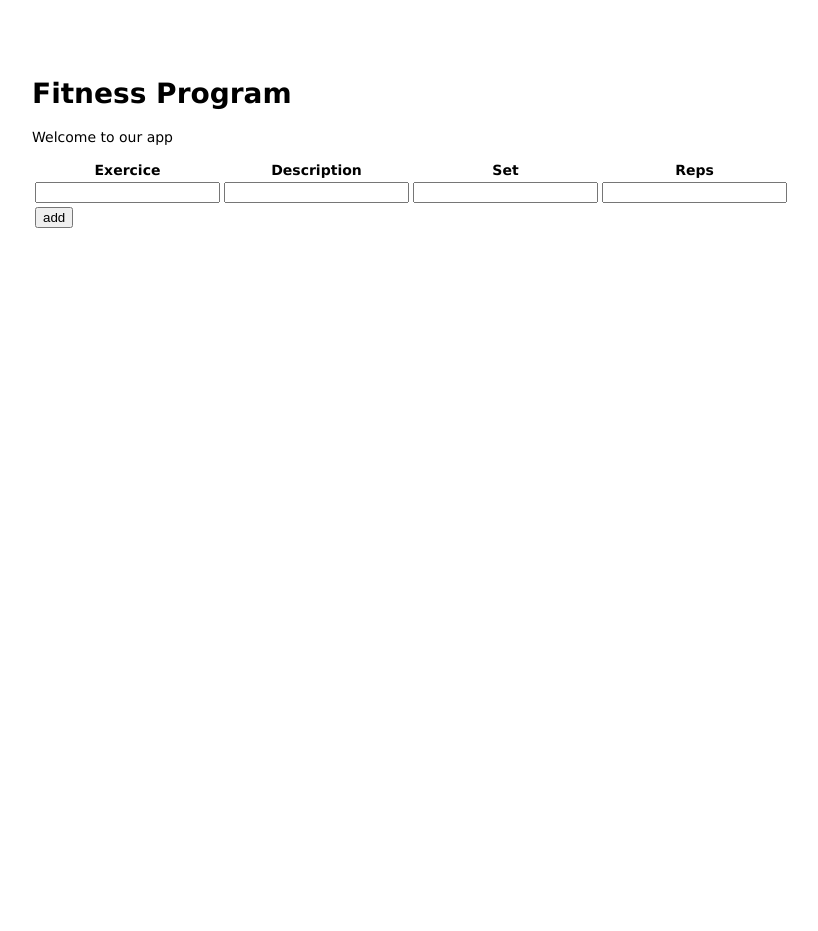
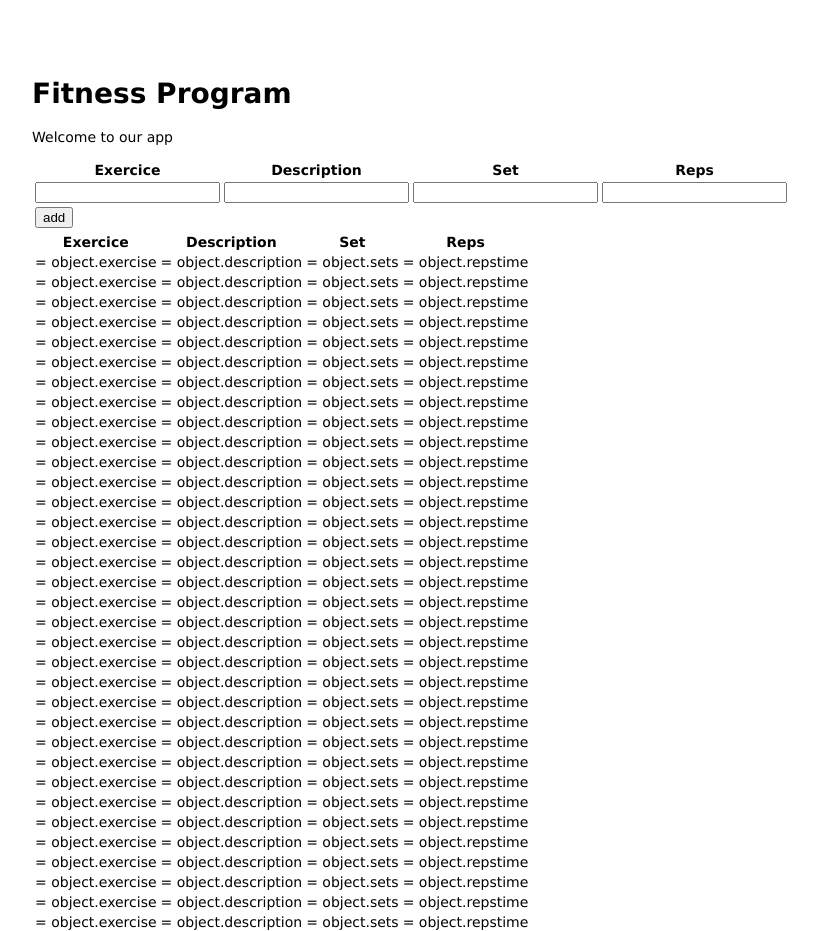
Before and after one commit to MartinBjerre/FitnessAppWebG13, a Node server app: template app_server/views/addfitness.pug in a window 1280 px wide. Shown: the top 931 px of the page, without its empty margins (26-844 px from the left). Before the commit the page ends 228 px from the top, so only its background shows below. Run offline with Node 20, Linux system fonts and the light colour scheme; tables that the repository leaves empty hold one stand-in row (values such as "Sample post"); the template is opened without the code that fills it: values that come from a table or form of the project are taken from there, most other values are stand-ins (such as "Sample title", 1, 10 or a date in 2020); some libraries are stand-ins or nearby versions.

Commit message:
error with undefined length in addfitness.pug

```diff
--- a/app_server/views/addfitness.pug
+++ b/app_server/views/addfitness.pug
@@ -28,3 +28,15 @@
                         tr
                             td
                                 input(type="submit" value="add")
+                    table
+                        tr
+                            th Exercice
+                            th Description
+                            th Set
+                            th Reps
+                        for object in fitnessplan
+                            tr
+                                td = object.exercise
+                                td = object.description
+                                td = object.sets
+                                td = object.repstime
```
Also changed, not shown: app_server/controllers/addfitness.js (+14 -14 lines).
